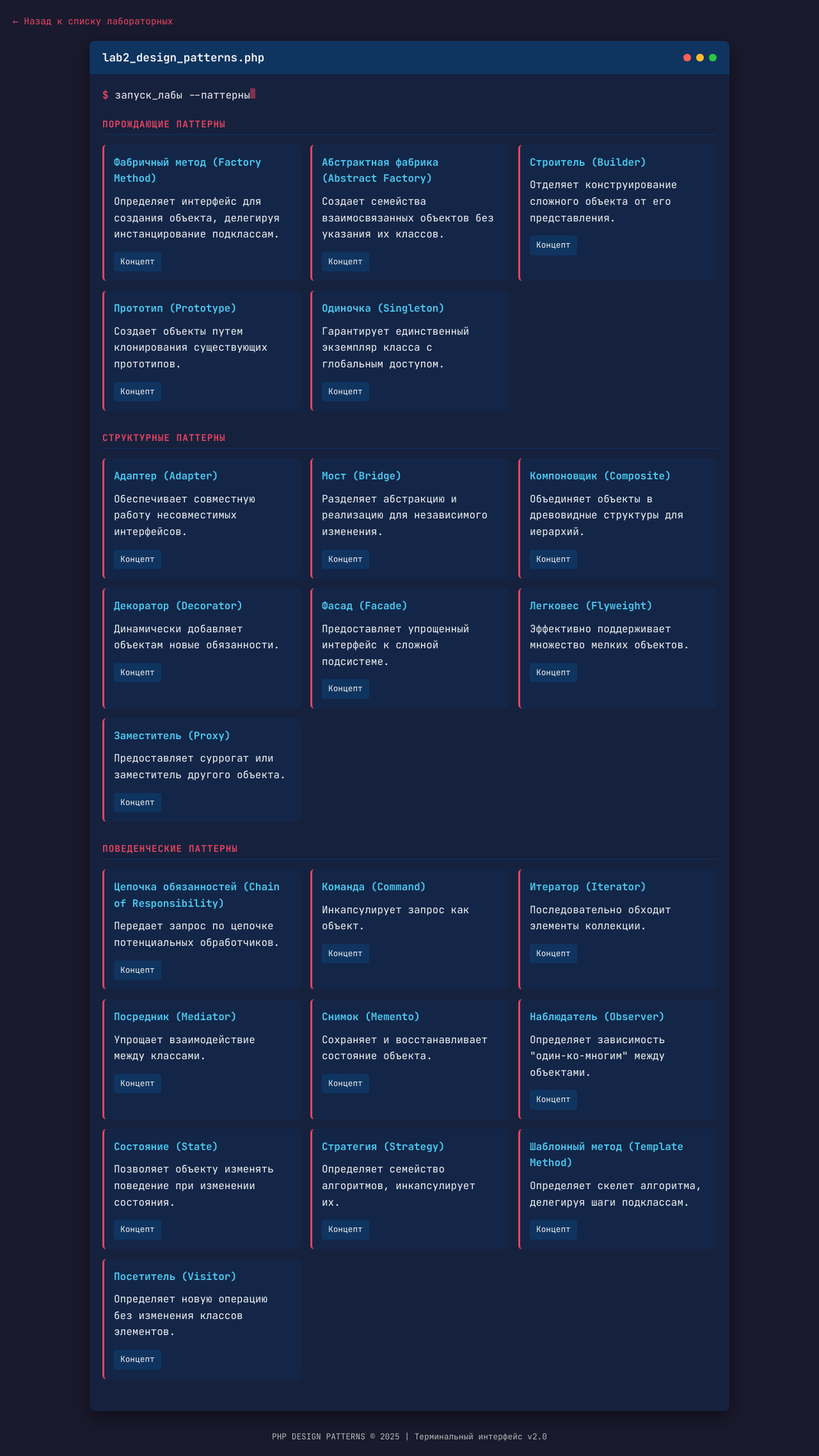
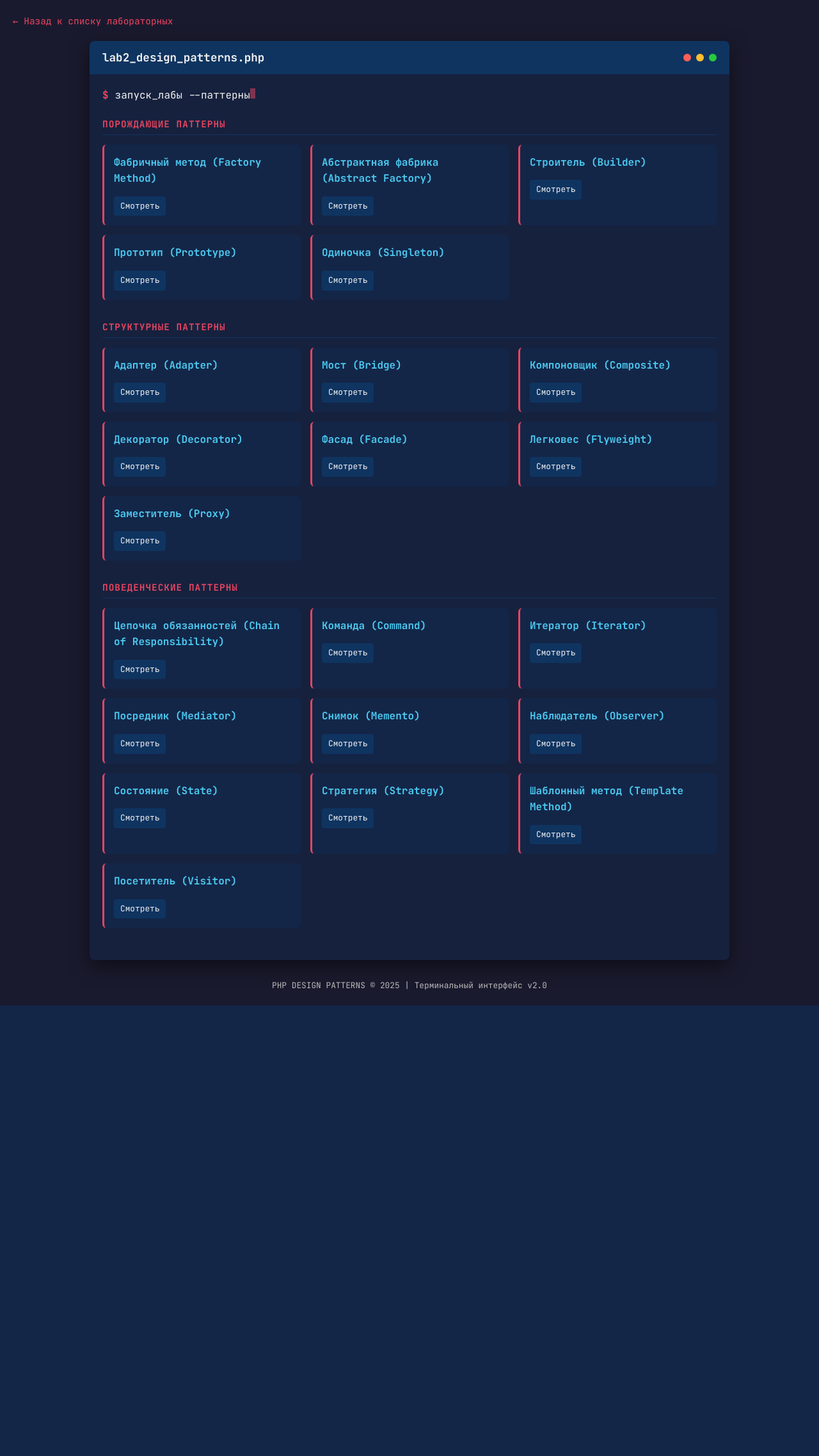
Before and after one commit to hhgr86/web, a PHP site: page /lab2.php in a window 1280 px wide. Shown: the whole page at 64% size. After the commit the page ends 1571 px from the top, so only its background shows below. Run offline with PHP 8.4, Linux system fonts and the light colour scheme.

Commit message:
Update lab2.php

```diff
--- a/v95078ui.beget.tech/public_html/lab2.php
+++ b/v95078ui.beget.tech/public_html/lab2.php
@@ -199,46 +199,46 @@
             <div class="pattern-grid">
                 <div class="pattern-card">
                     <div class="pattern-name">Фабричный метод (Factory Method)</div>
-                    <div>Определяет интерфейс для создания объекта, делегируя инстанцирование подклассам.</div>
+
                     <div class="pattern-links">
 
-                        <a href="lab2/FactoryMethod/Conceptual/index.php" class="pattern-link" target="_blank">Концепт</a>
+                        <a href="lab2/FactoryMethod/Conceptual/index.php" class="pattern-link" target="_blank">Смотреть</a>
                     </div>
                 </div>
 
                 <div class="pattern-card">
                     <div class="pattern-name">Абстрактная фабрика (Abstract Factory)</div>
-                    <div>Создает семейства взаимосвязанных объектов без указания их классов.</div>
+
                     <div class="pattern-links">
 
-                        <a href="lab2/AbstractFactory/Conceptual/index.php" class="pattern-link" target="_blank">Концепт</a>
+                        <a href="lab2/AbstractFactory/Conceptual/index.php" class="pattern-link" target="_blank">Смотреть</a>
                     </div>
                 </div>
 
                 <div class="pattern-card">
                     <div class="pattern-name">Строитель (Builder)</div>
-                    <div>Отделяет конструирование сложного объекта от его представления.</div>
+
                     <div class="pattern-links">
 
-                        <a href="lab2/Builder/Conceptual/index.php" class="pattern-link" target="_blank">Концепт</a>
+                        <a href="lab2/Builder/Conceptual/index.php" class="pattern-link" target="_blank">Смотреть</a>
                     </div>
                 </div>
 
                 <div class="pattern-card">
                     <div class="pattern-name">Прототип (Prototype)</div>
-                    <div>Создает объекты путем клонирования существующих прототипов.</div>
+
                     <div class="pattern-links">
 
-                        <a href="lab2/Prototype/Conceptual/index.php" class="pattern-link" target="_blank">Концепт</a>
+                        <a href="lab2/Prototype/Conceptual/index.php" class="pattern-link" target="_blank">Смотреть</a>
                     </div>
                 </div>
 
                 <div class="pattern-card">
                     <div class="pattern-name">Одиночка (Singleton)</div>
-                    <div>Гарантирует единственный экземпляр класса с глобальным доступом.</div>
+
                     <div class="pattern-links">
 
-                        <a href="lab2/Singleton/Conceptual/index.php" class="pattern-link" target="_blank">Концепт</a>
+                        <a href="lab2/Singleton/Conceptual/index.php" class="pattern-link" target="_blank">Смотреть</a>
                     </div>
                 </div>
             </div>
@@ -247,64 +247,64 @@
             <div class="pattern-grid">
                 <div class="pattern-card">
                     <div class="pattern-name">Адаптер (Adapter)</div>
-                    <div>Обеспечивает совместную работу несовместимых интерфейсов.</div>
+
                     <div class="pattern-links">
 
-                        <a href="lab2/Adapter/Conceptual/index.php" class="pattern-link" target="_blank">Концепт</a>
+                        <a href="lab2/Adapter/Conceptual/index.php" class="pattern-link" target="_blank">Смотреть</a>
                     </div>
                 </div>
 
                 <div class="pattern-card">
                     <div class="pattern-name">Мост (Bridge)</div>
-                    <div>Разделяет абстракцию и реализацию для независимого изменения.</div>
+
                     <div class="pattern-links">
 
-                        <a href="lab2/Bridge/Conceptual/index.php" class="pattern-link" target="_blank">Концепт</a>
+                        <a href="lab2/Bridge/Conceptual/index.php" class="pattern-link" target="_blank">Смотреть</a>
                     </div>
                 </div>
 
                 <div class="pattern-card">
                     <div class="pattern-name">Компоновщик (Composite)</div>
-                    <div>Объединяет объекты в древовидные структуры для иерархий.</div>
+
                     <div class="pattern-links">
 
-                        <a href="lab2/Composite/Conceptual/index.php" class="pattern-link" target="_blank">Концепт</a>
+                        <a href="lab2/Composite/Conceptual/index.php" class="pattern-link" target="_blank">Смотреть</a>
                     </div>
                 </div>
 
                 <div class="pattern-card">
                     <div class="pattern-name">Декоратор (Decorator)</div>
-                    <div>Динамически добавляет объектам новые обязанности.</div>
+
                     <div class="pattern-links">
 
-                        <a href="lab2/Decorator/Conceptual/index.php" class="pattern-link" target="_blank">Концепт</a>
+                        <a href="lab2/Decorator/Conceptual/index.php" class="pattern-link" target="_blank">Смотреть</a>
                     </div>
                 </div>
 
                 <div class="pattern-card">
                     <div class="pattern-name">Фасад (Facade)</div>
-                    <div>Предоставляет упрощенный интерфейс к сложной подсистеме.</div>
+
                     <div class="pattern-links">
 
-                        <a href="lab2/Facade/Conceptual/index.php" class="pattern-link" target="_blank">Концепт</a>
+                        <a href="lab2/Facade/Conceptual/index.php" class="pattern-link" target="_blank">Смотреть</a>
                     </div>
                 </div>
 
                 <div class="pattern-card">
                     <div class="pattern-name">Легковес (Flyweight)</div>
-                    <div>Эффективно поддерживает множество мелких объектов.</div>
+
                     <div class="pattern-links">
 
-                        <a href="lab2/Flyweight/Conceptual/index.php" class="pattern-link" target="_blank">Концепт</a>
+                        <a href="lab2/Flyweight/Conceptual/index.php" class="pattern-link" target="_blank">Смотреть</a>
                     </div>
                 </div>
 
                 <div class="pattern-card">
                     <div class="pattern-name">Заместитель (Proxy)</div>
-                    <div>Предоставляет суррогат или заместитель другого объекта.</div>
+
                     <div class="pattern-links">
 
-                        <a href="lab2/Proxy/Conceptual/index.php" class="pattern-link" target="_blank">Концепт</a>
+                        <a href="lab2/Proxy/Conceptual/index.php" class="pattern-link" target="_blank">Смотреть</a>
                     </div>
                 </div>
             </div>
@@ -313,91 +313,91 @@
             <div class="pattern-grid">
                 <div class="pattern-card">
                     <div class="pattern-name">Цепочка обязанностей (Chain of Responsibility)</div>
-                    <div>Передает запрос по цепочке потенциальных обработчиков.</div>
+
                     <div class="pattern-links">
 
-                        <a href="lab2/ChainOfResponsibility/Conceptual/index.php" class="pattern-link" target="_blank">Концепт</a>
+                        <a href="lab2/ChainOfResponsibility/Conceptual/index.php" class="pattern-link" target="_blank">Смотреть</a>
                     </div>
                 </div>
 
                 <div class="pattern-card">
                     <div class="pattern-name">Команда (Command)</div>
-                    <div>Инкапсулирует запрос как объект.</div>
+
                     <div class="pattern-links">
 
-                        <a href="lab2/Command/Conceptual/index.php" class="pattern-link" target="_blank">Концепт</a>
+                        <a href="lab2/Command/Conceptual/index.php" class="pattern-link" target="_blank">Смотреть</a>
                     </div>
                 </div>
 
                 <div class="pattern-card">
                     <div class="pattern-name">Итератор (Iterator)</div>
-                    <div>Последовательно обходит элементы коллекции.</div>
+
                     <div class="pattern-links">
 
-                        <a href="lab2/Iterator/Conceptual/index.php" class="pattern-link" target="_blank">Концепт</a>
+                        <a href="lab2/Iterator/Conceptual/index.php" class="pattern-link" target="_blank">Смотерть</a>
                     </div>
                 </div>
 
                 <div class="pattern-card">
                     <div class="pattern-name">Посредник (Mediator)</div>
-                    <div>Упрощает взаимодействие между классами.</div>
+
                     <div class="pattern-links">
 
-                        <a href="lab2/Mediator/Conceptual/index.php" class="pattern-link" target="_blank">Концепт</a>
+                        <a href="lab2/Mediator/Conceptual/index.php" class="pattern-link" target="_blank">Смотреть</a>
                     </div>
                 </div>
 
                 <div class="pattern-card">
                     <div class="pattern-name">Снимок (Memento)</div>
-                    <div>Сохраняет и восстанавливает состояние объекта.</div>
+
                     <div class="pattern-links">
 
-                        <a href="lab2/Memento/Conceptual/index.php" class="pattern-link" target="_blank">Концепт</a>
+                        <a href="lab2/Memento/Conceptual/index.php" class="pattern-link" target="_blank">Смотреть</a>
                     </div>
                 </div>
 
                 <div class="pattern-card">
                     <div class="pattern-name">Наблюдатель (Observer)</div>
-                    <div>Определяет зависимость "один-ко-многим" между объектами.</div>
+
                     <div class="pattern-links">
 
-                        <a href="lab2/Observer/Conceptual/index.php" class="pattern-link" target="_blank">Концепт</a>
+                        <a href="lab2/Observer/Conceptual/index.php" class="pattern-link" target="_blank">Смотреть</a>
                     </div>
                 </div>
 
                 <div class="pattern-card">
                     <div class="pattern-name">Состояние (State)</div>
-                    <div>Позволяет объекту изменять поведение при изменении состояния.</div>
+
                     <div class="pattern-links">
 
-                        <a href="lab2/State/Conceptual/index.php" class="pattern-link" target="_blank">Концепт</a>
+                        <a href="lab2/State/Conceptual/index.php" class="pattern-link" target="_blank">Смотреть</a>
                     </div>
                 </div>
 
                 <div class="pattern-card">
                     <div class="pattern-name">Стратегия (Strategy)</div>
-                    <div>Определяет семейство алгоритмов, инкапсулирует их.</div>
+
                     <div class="pattern-links">
 
-                        <a href="lab2/Strategy/Conceptual/index.php" class="pattern-link" target="_blank">Концепт</a>
+                        <a href="lab2/Strategy/Conceptual/index.php" class="pattern-link" target="_blank">Смотреть</a>
                     </div>
                 </div>
 
                 <div class="pattern-card">
                     <div class="pattern-name">Шаблонный метод (Template Method)</div>
-                    <div>Определяет скелет алгоритма, делегируя шаги подклассам.</div>
+
                     <div class="pattern-links">
 
-                        <a href="lab2/TemplateMethod/Conceptual/index.php" class="pattern-link" target="_blank">Концепт</a>
+                        <a href="lab2/TemplateMethod/Conceptual/index.php" class="pattern-link" target="_blank">Смотреть</a>
                     </div>
                 </div>
 
                 <div class="pattern-card">
                     <div class="pattern-name">Посетитель (Visitor)</div>
-                    <div>Определяет новую операцию без изменения классов элементов.</div>
+
                     <div class="pattern-links">
 
-                        <a href="lab2/Visitor/Conceptual/index.php" class="pattern-link" target="_blank">Концепт</a>
+                        <a href="lab2/Visitor/Conceptual/index.php" class="pattern-link" target="_blank">Смотреть</a>
                     </div>
                 </div>
             </div>
```
